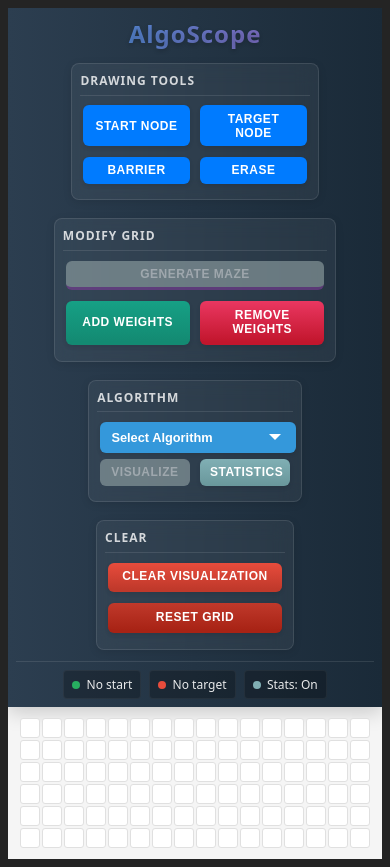
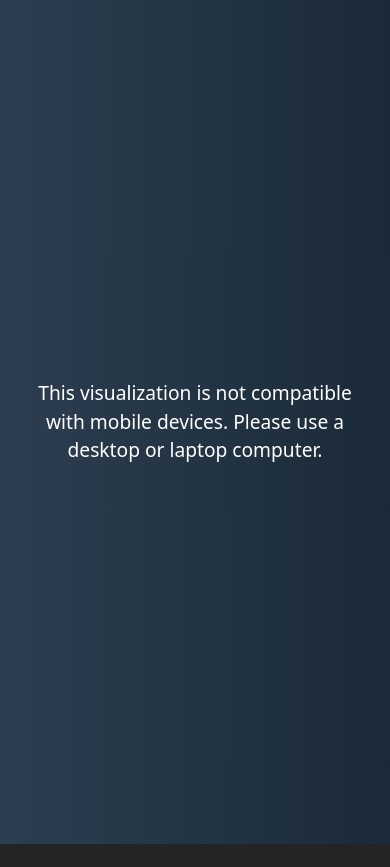
Before and after one commit to aayushsh06/AlgoScope, a React (Vite) app: page / in a window 390 px wide. After the commit the page ends 844 px from the top, so only its background shows below. Built offline with nearby package versions, Linux system fonts and the light colour scheme.

Commit message:
Added mobile improvements and minor UI fixes

```diff
--- a/src/components/Grid.jsx
+++ b/src/components/Grid.jsx
@@ -440,19 +440,19 @@ const Grid = () => {
                 <div className="controls-container">
                     {/* Drawing Tools Group */}
                     <div className="button-group">
-                        <div className="button-group-title">Drawing Tools</div>
+                        <div className="button-group-title">Node Drawing Tools</div>
                         <div className="button-row">
                             <button
                                 onClick={() => setDrawMode('start-node')}
                                 className={drawMode === 'start-node' ? 'active' : ''}
                             >
-                                Start Node
+                                Start
                             </button>
                             <button
                                 onClick={() => setDrawMode('target-node')}
                                 className={drawMode === 'target-node' ? 'active' : ''}
                             >
-                                Target Node
+                                Target
                             </button>
                         </div>
                         <div className="button-row">
--- a/src/styles/Grid.css
+++ b/src/styles/Grid.css
@@ -599,3 +599,32 @@
         box-shadow: 0 0 0 0 rgba(100, 149, 237, 0);
     }
 }
+
+@media (max-width: 768px) {
+    .grid {
+        display: none;
+    }
+
+    body::before {
+        content: "This visualization is not compatible with mobile devices. Please use a desktop or laptop computer.";
+        display: block;
+        position: fixed;
+        top: 0;
+        left: 0;
+        right: 0;
+        bottom: 0;
+        background: linear-gradient(to right, #2c3e50, #1a2a38);
+        color: white;
+        padding: 2rem;
+        text-align: center;
+        font-size: 1.2rem;
+        display: flex;
+        align-items: center;
+        justify-content: center;
+        z-index: 9999;
+    }
+
+    .drawing-select {
+        display: none;
+    }
+}
```
